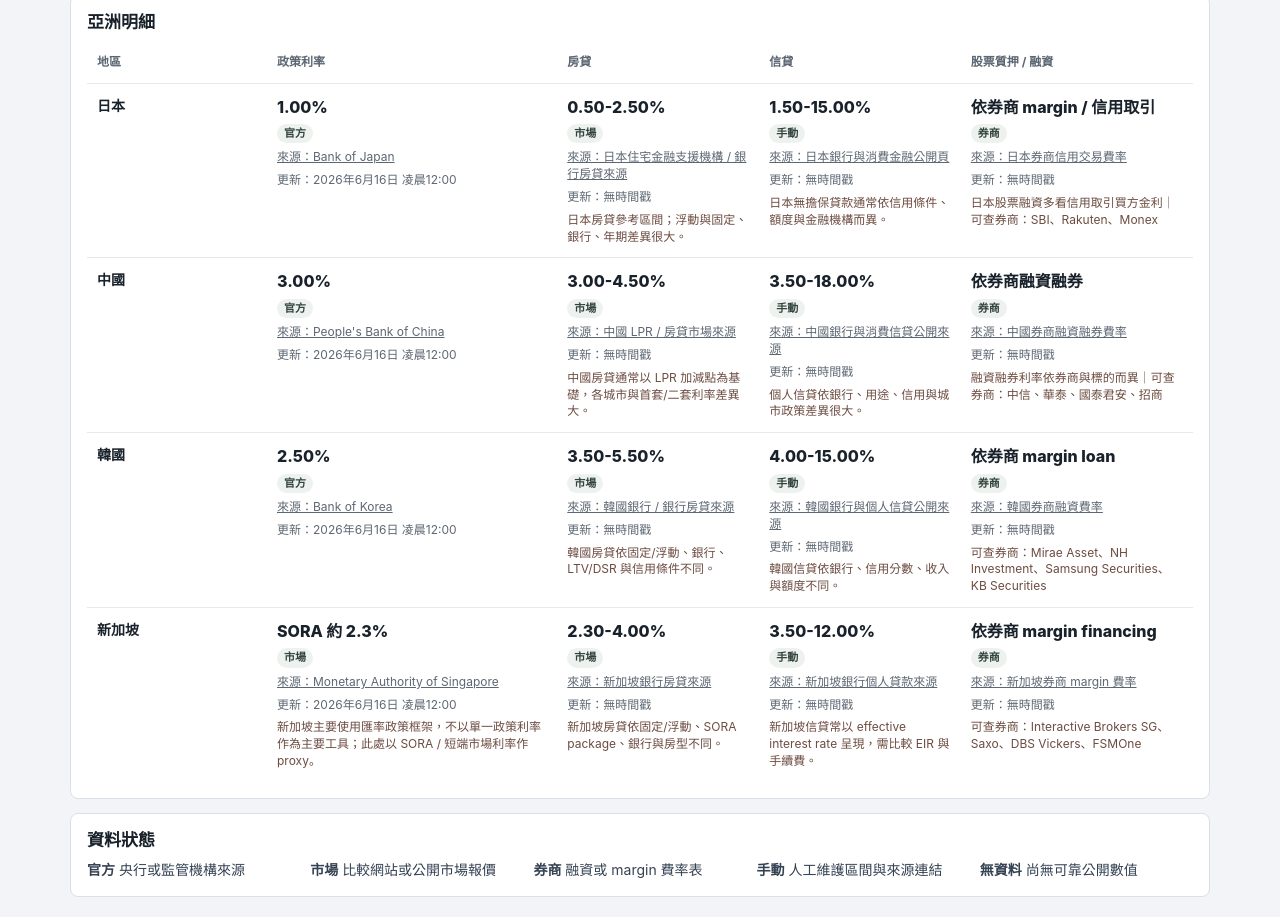
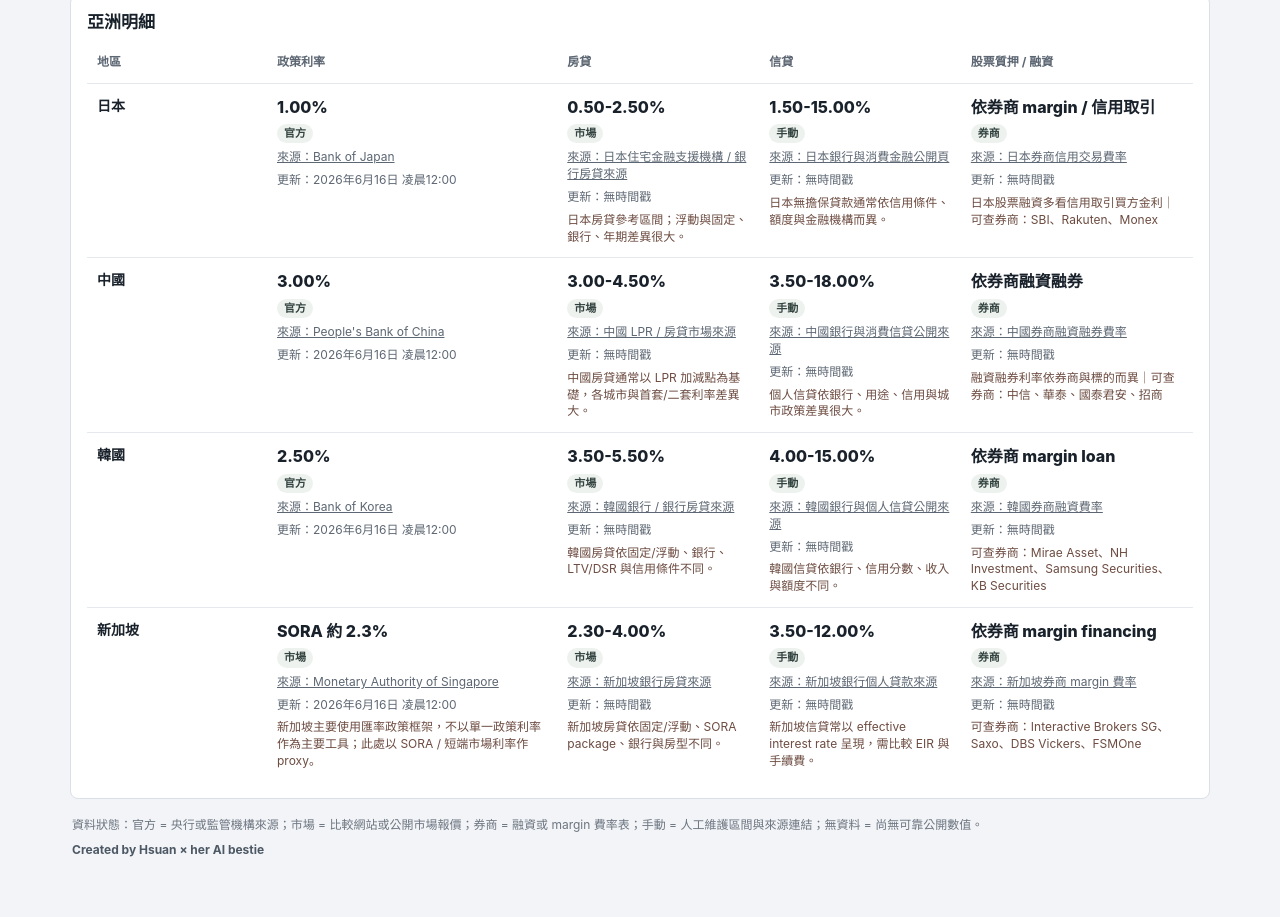
Before and after one commit to chouhsuan1202/interest-rate-dashboard, a website: page public/index.html in a window 1280 px wide. Shown: the part 2110-3027 px from the top of the page. After the commit the page ends 3002 px from the top, so only its background shows below. Drawn offline with Linux system fonts and the light colour scheme.

Commit message:
Refine footer and data status note

```diff
--- a/public/index.html
+++ b/public/index.html
@@ -85,18 +85,12 @@
         </div>
       </section>
 
-      <section>
-        <div class="section-heading compact">
-          <h2>資料狀態</h2>
-        </div>
-        <div class="quality-grid">
-          <span><strong>官方</strong> 央行或監管機構來源</span>
-          <span><strong>市場</strong> 比較網站或公開市場報價</span>
-          <span><strong>券商</strong> 融資或 margin 費率表</span>
-          <span><strong>手動</strong> 人工維護區間與來源連結</span>
-          <span><strong>無資料</strong> 尚無可靠公開數值</span>
-        </div>
-      </section>
+      <footer class="page-footer">
+        <p class="quality-note">
+          資料狀態：官方 = 央行或監管機構來源；市場 = 比較網站或公開市場報價；券商 = 融資或 margin 費率表；手動 = 人工維護區間與來源連結；無資料 = 尚無可靠公開數值。
+        </p>
+        <p class="credit">Created by Hsuan × her AI bestie</p>
+      </footer>
     </main>
 
     <script type="module" src="./app.js"></script>
--- a/public/styles.css
+++ b/public/styles.css
@@ -388,12 +388,21 @@ a {
   font-weight: 700;
 }
 
-.quality-grid {
+.page-footer {
   display: grid;
-  grid-template-columns: repeat(auto-fit, minmax(190px, 1fr));
-  gap: 10px;
-  color: #354253;
-  font-size: 14px;
+  gap: 8px;
+  padding: 4px 2px 14px;
+  color: #6c7580;
+  font-size: 12px;
+}
+
+.quality-note {
+  max-width: 980px;
+}
+
+.credit {
+  color: #4d5865;
+  font-weight: 700;
 }
 
 @media (max-width: 720px) {
```
